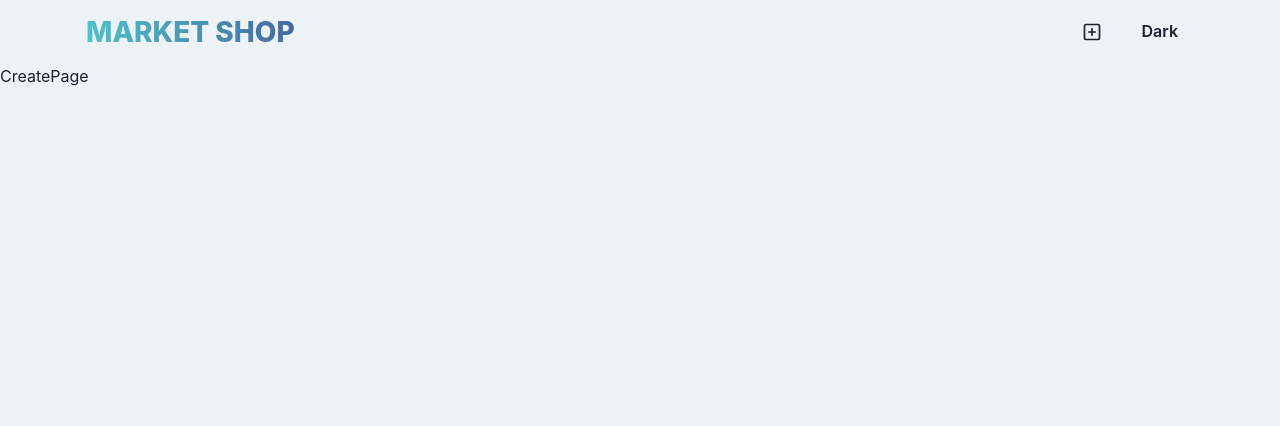
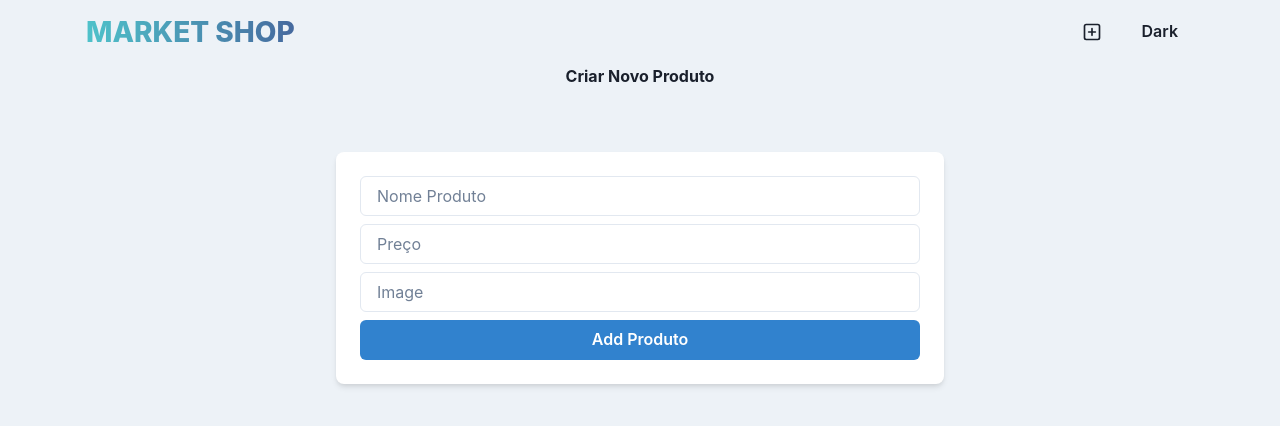
Before and after one commit to Guisandroni/market-Itens, a React (Vite) app in the folder frontend/: page /create in a window 1280 px wide. Shown: the top 426 px of the page. Built offline with nearby package versions, Linux system fonts and the light colour scheme.

Commit message:
Create Backend project

```diff
--- a/frontend/src/pages/CreatePage.jsx
+++ b/frontend/src/pages/CreatePage.jsx
@@ -1,8 +1,65 @@
+import { Box, Button, Container, Heading, Input, useColorModeValue, VStack } from "@chakra-ui/react";
+import { useState } from "react";
 
-export function CreatePage(){
-    return(
-        <div>
-            CreatePage
-        </div>
-    )
+export function CreatePage() {
+  const [newProduto, setNewProduto] = useState({
+    name: "",
+    price: "",
+    image: "",
+  });
+
+  function handleAddProduto(){
+    console.log(newProduto)
+  }
+  return (
+    <Container maxWidth={"container.sm"}>
+      <VStack spacing={8}>
+        <Heading as={"h1"} size={"2x1"} textAlign={"center"} mb={8}>
+          Criar Novo Produto
+        </Heading>
+
+        <Box
+          w={"full"}
+          bg={useColorModeValue("white", "gray.800")}
+          p={6}
+          rounded={"lg"}
+          shadow={"md"}
+        >
+          <VStack>
+            <Input
+              placeholder="Nome Produto"
+              name="nome"
+              value={newProduto.name}
+              onChange={(e) =>
+                setNewProduto({ ...newProduto, name: e.target.value })
+              }
+            />
+
+            <Input
+              placeholder="Preço"
+              name="Preço"
+              type="number"
+              value={newProduto.price}
+              onChange={(e) =>
+                setNewProduto({ ...newProduto, price: e.target.value })
+              }
+            />
+
+            <Input
+              placeholder="Image"
+              name="image"
+              value={newProduto.image}
+              onChange={(e) =>
+                setNewProduto({ ...newProduto, image: e.target.value })
+              }
+            />
+
+            <Button onClick={handleAddProduto} w='full' colorScheme="blue">
+                Add Produto
+            </Button>
+          </VStack>
+        </Box>
+      </VStack>
+    </Container>
+  );
 }
```
Also changed, not shown: 1 other file (tests, documents, lock files or other folders).
